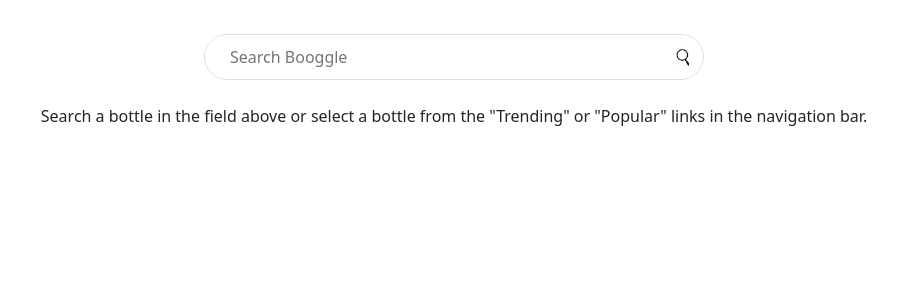
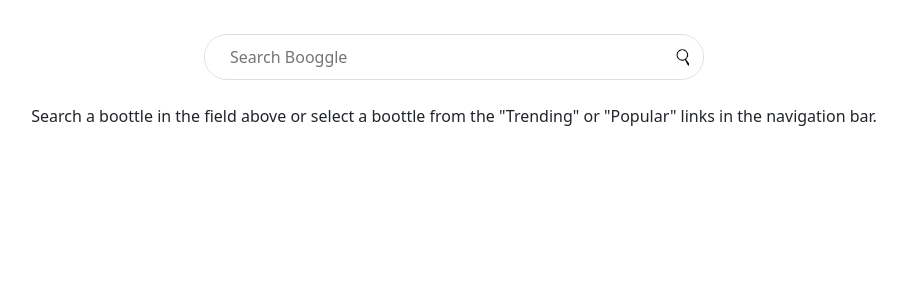
Before and after one commit to andythomasdotpy/booggle_deploy, a Django app: template valuator/templates/valuator/search.html in a window 1280 px wide. Shown: the part 243-543 px from the top of the page, without its empty margins (186-1093 px from the left). Run offline with Django 4.2, Linux system fonts and the light colour scheme; the template is opened without the code that fills it, so the values that code supplies are empty; some libraries are stand-ins or nearby versions.

Commit message:
Updated search.html p-tag content

```diff
--- a/valuator/templates/valuator/search.html
+++ b/valuator/templates/valuator/search.html
@@ -25,7 +25,7 @@
             </form>
         </div>
         <p class="mt-4">
-            Search a bottle in the field above or select a bottle from the "Trending" or "Popular" links in the navigation bar.
+            Search a boottle in the field above or select a boottle from the "Trending" or "Popular" links in the navigation bar.
         </p>
     </div>
 
```
